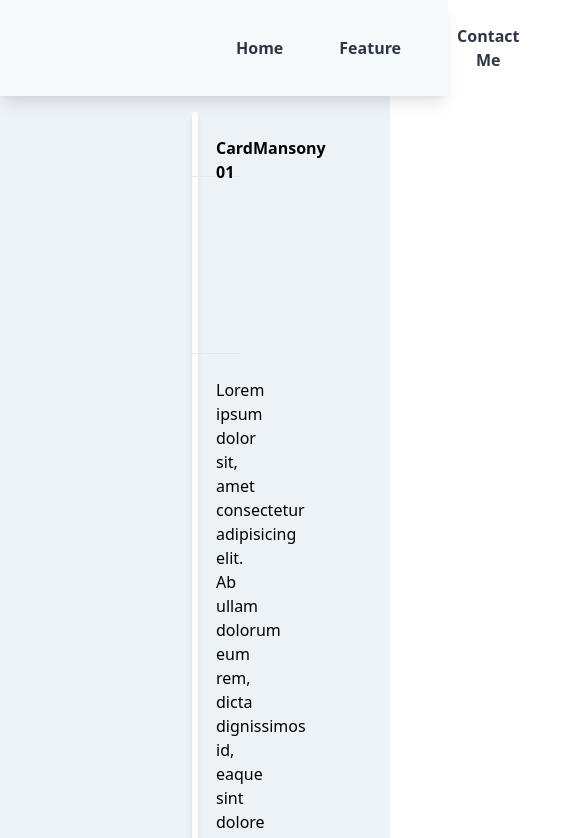
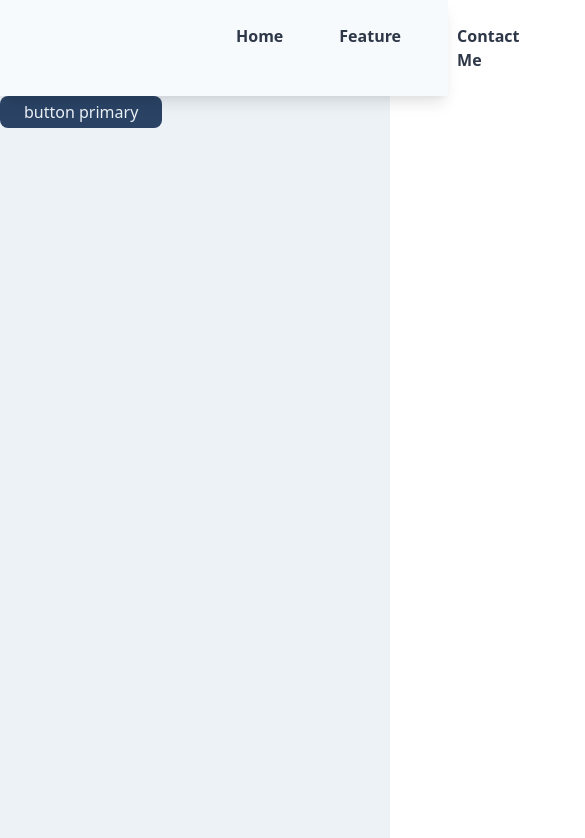
Before and after one commit to ekosutrisno/react-component, a React (Create React App) app: page /button in a window 390 px wide. Shown: the top 838 px of the page, 585 px wide, since content can reach past the window. Built offline with nearby package versions, Linux system fonts and the light colour scheme.

Commit message:
Add react-router-dom and some compnent #2

```diff
--- a/package.json
+++ b/package.json
@@ -8,6 +8,7 @@
     "@testing-library/user-event": "^7.2.1",
     "react": "^16.13.1",
     "react-dom": "^16.13.1",
+    "react-router-dom": "^5.2.0",
     "react-scripts": "3.4.1"
   },
   "scripts": {
--- a/src/App.js
+++ b/src/App.js
@@ -1,24 +1,12 @@
 import React from 'react';
 import Header from './components/Header';
-import CardMansony from './components/CardMansony';
+import Button from './components/Button';
 import './App.css';
 
 function App() {
   return (
     <div className="bg-gray-200 min-h-screen">
       <Header />
-      <div className="container mx-auto px-48 mt-4">
-        <CardMansony title="CardMansony 01" src="http://lorempixel.com/640/480/business" />
-        <div className="flex justify-between items-center pt-4 space-x-3">
-          <CardMansony
-            title="CardMansony 02"
-            src="http://lorempixel.com/640/480/people"
-            imgHeight="64" />
-          <CardMansony
-            title="CardMansony 03"
-            src="http://lorempixel.com/640/480/nightlife" />
-        </div>
-      </div>
     </div>
   );
 }
--- /dev/null
+++ b/src/components/Button.js
@@ -0,0 +1,16 @@
+import React, { Component } from 'react';
+
+export class Button extends Component {
+   render(props) {
+      return (
+         <div class="mx-auto space-x-3">
+            <button
+               className="btn-primary focus:outline-none hover:bg-gray-300 hover:text-blue-900 hover:shadow-sm transition-all duration-200 ease-in-out">
+               {this.props.btnText}
+            </button>
+         </div>
+      );
+   }
+}
+
+export default Button;
--- a/src/components/Header.js
+++ b/src/components/Header.js
@@ -1,13 +1,33 @@
 import React, { Component } from 'react';
+import {
+   BrowserRouter as Router,
+   Switch,
+   Route,
+   Link
+} from "react-router-dom";
+import CardsView from '../pages/CardsView';
+import ButtonsView from '../pages/ButtonsView';
 
 export class Header extends Component {
    render() {
       return (
-         <div className="mx-auto py-4 px-56 bg-gray-100 shadow-lg flex justify-start space-x-8 sticky top-0 left-0">
-            <button className="py-2 px-3 font-semibold text-gray-800 focus:outline-none hover:text-green-600">Home</button>
-            <button className="py-2 px-3 font-semibold text-gray-800 focus:outline-none hover:text-green-600">Feature</button>
-            <button className="py-2 px-3 font-semibold text-gray-800 focus:outline-none hover:text-green-600">Contact Me</button>
-         </div>
+         <Router>
+            <div>
+               <div className="mx-auto py-4 px-56 bg-gray-100 shadow-lg flex justify-start space-x-8 sticky top-0 left-0">
+                  <Link to="/" className="py-2 px-3 font-semibold text-gray-800 focus:outline-none hover:text-green-600">Home</Link>
+                  <Link to="/cardview" className="py-2 px-3 font-semibold text-gray-800 focus:outline-none hover:text-green-600">Feature</Link>
+                  <Link to="/button" className="py-2 px-3 font-semibold text-gray-800 focus:outline-none hover:text-green-600">Contact Me</Link>
+               </div>
+               <Switch>
+                  <Route path="/cardview">
+                     <CardsView />
+                  </Route>
+                  <Route path="/button">
+                     <ButtonsView />
+                  </Route>
+               </Switch>
+            </div>
+         </Router>
       );
    }
 }
--- /dev/null
+++ b/src/pages/ButtonsView.js
@@ -0,0 +1,12 @@
+import React, { Component } from 'react';
+import Button from '../components/Button';
+
+export class ButtonsView extends Component {
+   render() {
+      return (
+         <Button btnText="button primary" />
+      );
+   }
+}
+
+export default ButtonsView;
--- /dev/null
+++ b/src/pages/CardsView.js
@@ -0,0 +1,27 @@
+import React, { Component } from 'react';
+import CardMansony from '../components/CardMansony';
+
+export class CardsView extends Component {
+   render() {
+      return (
+         <div className="container mx-auto px-4 md:px-48 mt-4">
+            <CardMansony title="CardMansony 01" src="http://lorempixel.com/640/480/business" />
+            <div className="flex flex-col space-y-3 pt-4 md:space-y-0 md:flex-row md:space-x-3">
+               <CardMansony
+                  title="CardMansony 02"
+                  src="http://lorempixel.com/640/480/people"
+                  imgHeight="64" />
+
+               <CardMansony
+                  title="CardMansony 03"
+                  src="http://lorempixel.com/640/480/nightlife"
+                  imgHeight="32"
+               />
+
+            </div>
+         </div>
+      );
+   }
+}
+
+export default CardsView;
--- a/src/tailwind.css
+++ b/src/tailwind.css
@@ -1,4 +1,16 @@
 @tailwind base;
+
+.btn-primary{
+   @apply py-1;
+   @apply px-6;
+  @apply rounded-lg ;
+  @apply bg-blue-900 ;
+  @apply text-gray-200 ;
+  @apply font-medium ;
+}
+
+
+
 
 @tailwind components;
 
```
Also changed, not shown: src/components/BasicExample.js (added, +37 -0 lines), src/index.css, 1 other file (tests, documents, lock files or other folders).
